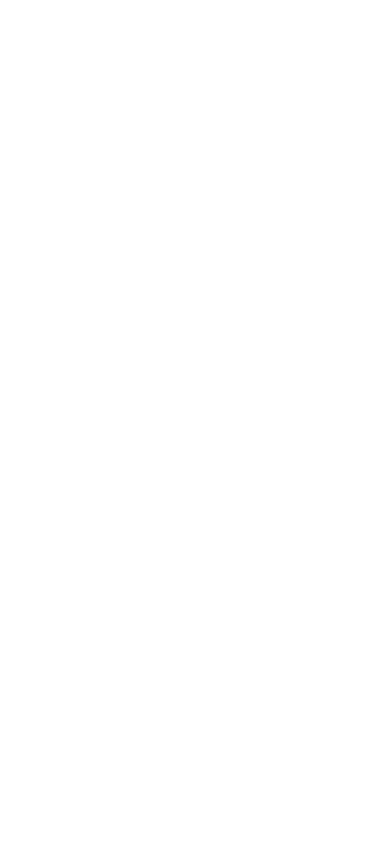
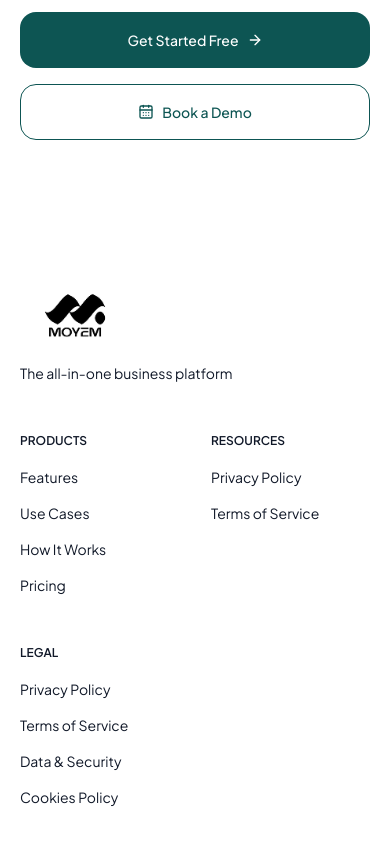
Before and after one commit to abcancode/moyem-marketing, a React (Vite) app: page / in a window 390 px wide. Shown: the part 7363-8207 px from the top of the page. Before the commit the page ends 5101 px from the top, so only its background shows below. Built offline with nearby package versions, Linux system fonts and the light colour scheme.

Commit message:
refactor: rename Features section to Platform

```diff
--- a/src/App.tsx
+++ b/src/App.tsx
@@ -1,8 +1,11 @@
 import Header from "./components/navigation/Header";
 import Hero from "./components/hero/Hero";
-import Features from "./components/features/Features";
+import Platform from "./components/platform/Platform";
+import AIInsights from "./components/ai-insights/AIInsights";
 import GettingStarted from "./components/getting-started/GettingStarted";
 import FinalCTA from "./components/final-cta/FinalCTA";
+import Footer from "./components/footer/Footer";
+import BackToTop from "./components/navigation/BackToTop";
 
 function App() {
   return (
@@ -11,9 +14,13 @@ function App() {
 
       <main className="min-h-screen bg-[var(--color-page)]">
         <Hero />
-        <Features />
+        <Platform />
+        <AIInsights />
         <GettingStarted />
         <FinalCTA />
+
+        <Footer />
+        <BackToTop />
       </main>
     </>
   );
--- /dev/null
+++ b/src/components/footer/Footer.tsx
@@ -0,0 +1,77 @@
+import moyemLogo from "../../assets/images/moyem-logo.png";
+import moyemLogoLight from "../../assets/images/moyem-logo-light.png";
+import { useTheme } from "../../context/ThemeContext";
+
+const footerGroups = [
+  {
+    title: "PRODUCTS",
+    links: [
+      { label: "Features", href: "#features" },
+      { label: "Use Cases", href: "#use-cases" },
+      { label: "How It Works", href: "#how-it-works" },
+      { label: "Pricing", href: "#pricing" },
+    ],
+  },
+  {
+    title: "RESOURCES",
+    links: [
+      { label: "Privacy Policy", href: "#privacy" },
+      { label: "Terms of Service", href: "#terms" },
+    ],
+  },
+  {
+    title: "LEGAL",
+    links: [
+      { label: "Privacy Policy", href: "#privacy" },
+      { label: "Terms of Service", href: "#terms" },
+      { label: "Data & Security", href: "#data-security" },
+      { label: "Cookies Policy", href: "#cookies" },
+    ],
+  },
+];
+
+export default function Footer() {
+  const { theme } = useTheme();
+  const isDark = theme === "dark";
+
+  return (
+    <footer className="bg-[var(--color-page)] px-5 py-12 text-[var(--color-text)] transition-colors duration-300 sm:px-8 sm:py-16 lg:px-12 lg:py-20">
+      <div className="mx-auto grid max-w-7xl grid-cols-2 gap-x-8 gap-y-12 md:grid-cols-[2.5fr_0.6fr_0.6fr_0.6fr] md:gap-8">
+        {/* Brand */}
+        <div className="col-span-2 flex flex-col items-start md:col-span-1">
+          <a href="/" aria-label="Moyem home" className="inline-block">
+            <img
+              src={isDark ? moyemLogoLight : moyemLogo}
+              alt="Moyem"
+              className="h-auto w-[110px] object-contain"
+            />
+          </a>
+          <p className="mt-3 max-w-[230px] text-sm leading-6 text-[var(--color-muted)]">
+            The all-in-one business platform
+          </p>
+        </div>
+
+        {/* Link groups */}
+        {footerGroups.map((group) => (
+          <nav key={group.title} aria-label={group.title}>
+            <h2 className="mb-4 text-xs font-semibold text-[var(--color-text)]">
+              {group.title}
+            </h2>
+            <ul className="space-y-3">
+              {group.links.map((link) => (
+                <li key={`${group.title}-${link.label}`}>
+                  <a
+                    href={link.href}
+                    className="text-sm text-[var(--color-muted)] transition-colors hover:text-teal-700 dark:hover:text-teal-300"
+                  >
+                    {link.label}
+                  </a>
+                </li>
+              ))}
+            </ul>
+          </nav>
+        ))}
+      </div>
+    </footer>
+  );
+}
--- /dev/null
+++ b/src/components/navigation/BackToTop.tsx
@@ -0,0 +1,35 @@
+import { useEffect, useState } from "react";
+import { ArrowUp } from "lucide-react";
+
+export default function BackToTop() {
+  const [visible, setVisible] = useState(false);
+
+  useEffect(() => {
+    const handleScroll = () => {
+      setVisible(window.scrollY > 400);
+    };
+
+    handleScroll();
+    window.addEventListener("scroll", handleScroll, { passive: true });
+
+    return () => {
+      window.removeEventListener("scroll", handleScroll);
+    };
+  }, []);
+
+  return (
+    <button
+      type="button"
+      aria-label="Back to top"
+      title="Back to top"
+      onClick={() => window.scrollTo({ top: 0, behavior: "smooth" })}
+      className={`fixed bottom-6 right-6 z-50 flex h-12 w-12 items-center justify-center rounded-full border border-white/20 bg-[#0d5553] text-white shadow-lg shadow-black/20 transition-all duration-300 hover:-translate-y-1 hover:bg-[#094543] hover:shadow-xl focus:outline-none focus:ring-2 focus:ring-teal-500 focus:ring-offset-2 dark:bg-teal-600 dark:hover:bg-teal-500 sm:bottom-8 sm:right-8 ${
+        visible
+          ? "translate-y-0 scale-100 opacity-100"
+          : "pointer-events-none translate-y-3 scale-90 opacity-0"
+      }`}
+    >
+      <ArrowUp size={21} strokeWidth={2.5} aria-hidden="true" />
+    </button>
+  );
+}
--- a/src/components/navigation/Header.tsx
+++ b/src/components/navigation/Header.tsx
@@ -5,7 +5,7 @@ import moyemLogoLight from "../../assets/images/moyem-logo-light.png";
 import { useTheme } from "../../context/ThemeContext";
 
 const navigationLinks = [
-  { label: "Features", href: "#features" },
+  { label: "Platform", href: "#platform" },
   { label: "AI & Insights", href: "#ai-insights" },
   { label: "How it works", href: "#how-it-works" },
   { label: "Pricing", href: "#pricing" },
--- a/src/components/features/Features.tsx
+++ b/src/components/platform/Platform.tsx
@@ -1,7 +1,7 @@
 import { useState } from "react";
 import { ArrowUpRight, Check } from "lucide-react";
 
-const features = [
+const platform = [
   {
     name: "Sales",
     description:
@@ -76,12 +76,12 @@ const features = [
   },
 ] as const;
 
-type FeatureName = (typeof features)[number]["name"];
+type PlatformName = (typeof platform)[number]["name"];
 
-function FeatureIllustration({
-  activeFeature,
+function PlatformIllustration({
+  activePlatform,
 }: {
-  activeFeature: FeatureName;
+  activePlatform: PlatformName;
 }) {
   return (
     <div className="relative mx-auto flex min-h-[320px] w-full max-w-[520px] items-center justify-center sm:min-h-[380px]">
@@ -95,7 +95,7 @@ function FeatureIllustration({
                 Moyem workspace
               </p>
               <h3 className="mt-1 text-lg font-bold text-slate-900 dark:text-white">
-                {activeFeature} overview
+                {activePlatform} overview
               </h3>
             </div>
             <span className="rounded-full bg-teal-50 px-3 py-1 text-xs font-semibold text-teal-800 dark:bg-teal-950 dark:text-teal-300">
@@ -137,7 +137,7 @@ function FeatureIllustration({
               viewBox="0 0 400 150"
               className="h-auto w-full"
               role="img"
-              aria-label={`${activeFeature} activity chart illustration`}
+              aria-label={`${activePlatform} activity chart illustration`}
             >
               {[25, 60, 95, 130].map((y) => (
                 <line
@@ -213,15 +213,15 @@ function FeatureIllustration({
   );
 }
 
-export default function Features() {
-  const [activeFeature, setActiveFeature] = useState<FeatureName>("Sales");
+export default function Platform() {
+  const [activePlatform, setActivePlatform] = useState<PlatformName>("Sales");
 
-  const selectedFeature =
-    features.find((feature) => feature.name === activeFeature) ?? features[0];
+  const selectedPlatform =
+    platform.find((p) => p.name === activePlatform) ?? platform[0];
 
   return (
     <section
-      id="features"
+      id="platform"
       className="bg-[var(--color-page)] px-5 py-20 text-[var(--color-text)] transition-colors duration-300 sm:px-8 lg:px-12 lg:py-28"
     >
       <div className="mx-auto max-w-7xl">
@@ -240,47 +240,47 @@ export default function Features() {
           role="tablist"
           aria-label="Moyem business tools"
         >
-          {features.map((feature) => {
-            const isActive = activeFeature === feature.name;
+          {platform.map((p) => {
+            const isActive = activePlatform === p.name;
 
             return (
               <button
-                key={feature.name}
+                key={p.name}
                 type="button"
                 role="tab"
-                id={`tab-${feature.name.toLowerCase()}`}
+                id={`tab-${p.name.toLowerCase()}`}
                 aria-selected={isActive}
-                aria-controls="feature-panel"
-                onClick={() => setActiveFeature(feature.name)}
+                aria-controls="platform-panel"
+                onClick={() => setActivePlatform(p.name)}
                 className={`min-w-[108px] rounded-full border px-6 py-2.5 text-sm transition-all duration-200 sm:min-w-[120px] sm:px-8 sm:text-base ${
                   isActive
                     ? "border-teal-800 bg-transparent font-medium text-teal-800 dark:border-teal-400 dark:text-teal-300"
                     : "border-[var(--color-border)] text-[var(--color-muted)] hover:border-teal-600 hover:text-teal-700 dark:hover:border-teal-400 dark:hover:text-teal-300"
                 }`}
               >
-                {feature.name}
+                {p.name}
               </button>
             );
           })}
         </div>
 
         <div
-          id="feature-panel"
+          id="platform-panel"
           role="tabpanel"
-          aria-labelledby={`tab-${activeFeature.toLowerCase()}`}
+          aria-labelledby={`tab-${activePlatform.toLowerCase()}`}
           className="mt-14 grid items-center gap-12 lg:mt-16 lg:grid-cols-2 lg:gap-16"
         >
           <div className="max-w-xl">
             <h3 className="font-heading text-3xl font-bold tracking-tight text-[var(--color-text)] sm:text-4xl">
-              {selectedFeature.name}
+              {selectedPlatform.name}
             </h3>
 
             <p className="mt-4 max-w-md text-sm leading-7 text-[var(--color-muted)] sm:text-base">
-              {selectedFeature.description}
+              {selectedPlatform.description}
             </p>
 
             <ul className="mt-7 space-y-4">
-              {selectedFeature.points.map((point) => (
+              {selectedPlatform.points.map((point) => (
                 <li key={point} className="flex items-start gap-3">
                   <Check
                     size={20}
@@ -299,12 +299,12 @@ export default function Features() {
               href="#waitlist"
               className="mt-10 inline-flex items-center gap-2 rounded-2xl bg-teal-800 px-5 py-4 text-sm font-medium text-white transition hover:bg-teal-900 focus:outline-none focus:ring-2 focus:ring-teal-500 focus:ring-offset-2 dark:bg-teal-600 dark:hover:bg-teal-500"
             >
-              {selectedFeature.button}
+              {selectedPlatform.button}
               <ArrowUpRight size={16} aria-hidden="true" />
             </a>
           </div>
 
-          <FeatureIllustration activeFeature={activeFeature} />
+          <PlatformIllustration activePlatform={activePlatform} />
         </div>
       </div>
     </section>
```
